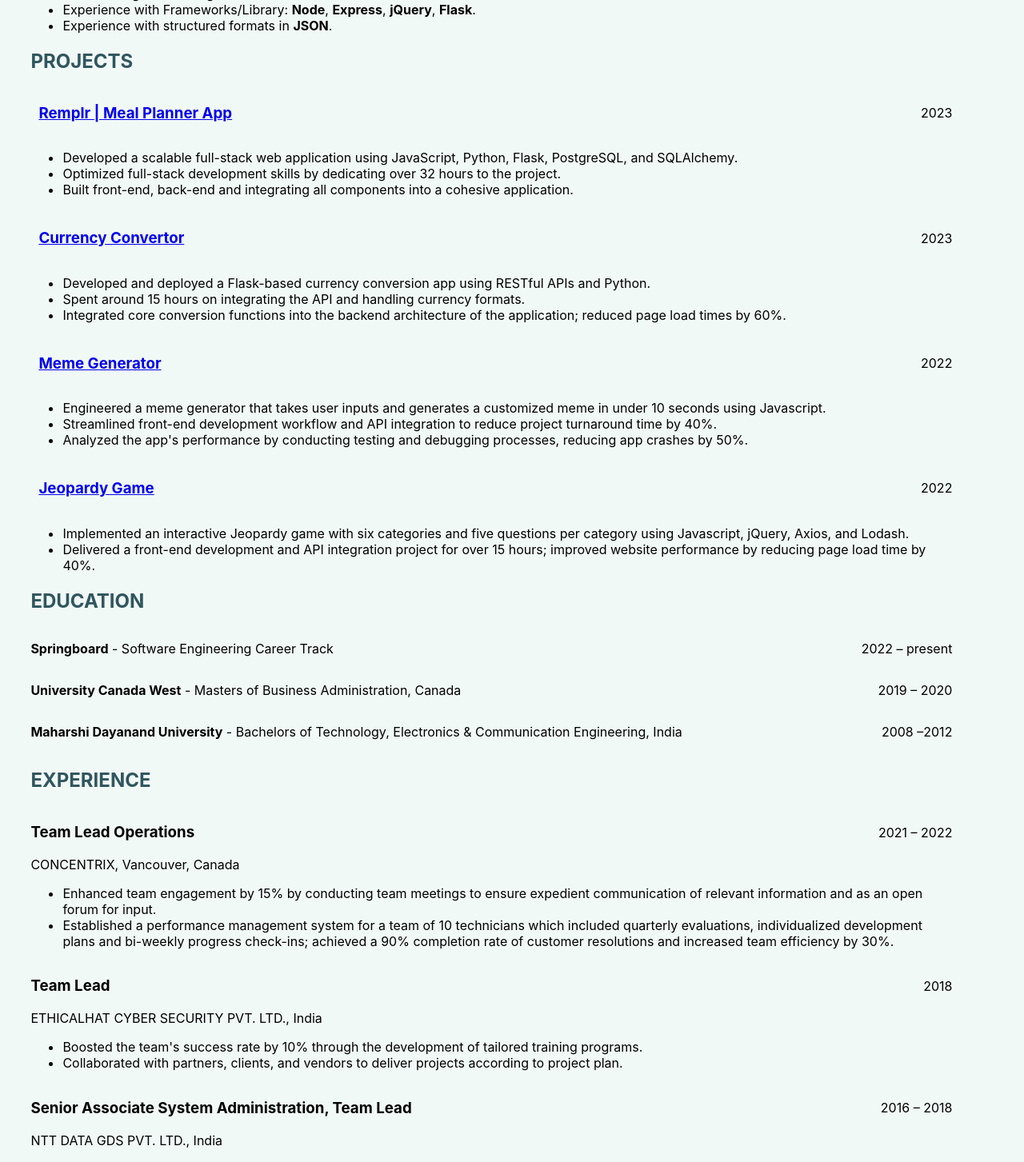
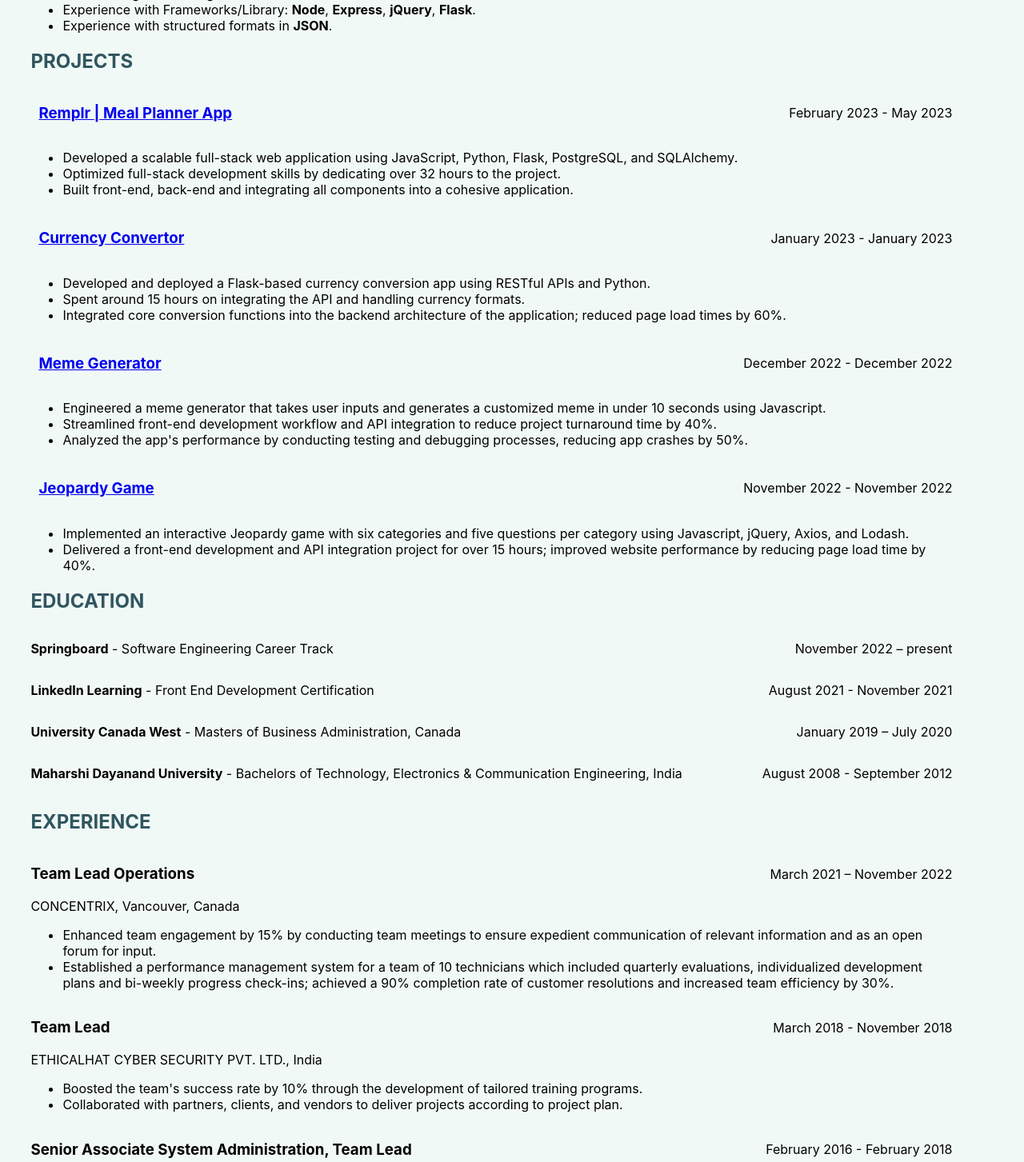
Before and after one commit to himanshuk-dev/Himanshu-resume, a React (Create React App) app: page / in a window 1280 px wide. Shown: the part 360-1813 px from the top of the page at 80% size. Built offline with nearby package versions, Linux system fonts and the light colour scheme.

Commit message:
adding Linkedin certification

```diff
--- a/package.json
+++ b/package.json
@@ -1,5 +1,5 @@
 {
-  "name": "resume",
+  "name": "himanshu-resume-new",
   "version": "0.1.0",
   "private": true,
   "dependencies": {
--- a/public/index.html
+++ b/public/index.html
@@ -24,7 +24,7 @@
       work correctly both with client-side routing and a non-root public URL.
       Learn how to configure a non-root public URL by running `npm run build`.
     -->
-    <title>Resume - Himanshu Kumar</title>
+    <title>Himanshu Resume</title>
   </head>
   <body>
     <noscript>You need to enable JavaScript to run this app.</noscript>
--- a/src/EducationData.js
+++ b/src/EducationData.js
@@ -2,18 +2,23 @@ const EducationData = [
   {
     institution: "Springboard",
     program: "Software Engineering Career Track",
-    year: "2022 – present",
+    year: "November 2022 – present",
+  },
+  {
+    institution: "LinkedIn Learning",
+    program: "Front End Development Certification",
+    year: "August 2021 - November 2021",
   },
   {
     institution: "University Canada West",
     program: "Masters of Business Administration, Canada",
-    year: "2019 – 2020",
+    year: "January 2019 – July 2020",
   },
   {
     institution: "Maharshi Dayanand University",
     program:
       "Bachelors of Technology, Electronics & Communication Engineering, India",
-    year: "2008 –2012",
+    year: "August 2008 - September 2012",
   },
 ];
 
--- a/src/ExperienceData.js
+++ b/src/ExperienceData.js
@@ -2,7 +2,7 @@
 const ExperienceData = [
   {
     role: "Team Lead Operations",
-    year: "2021 – 2022",
+    year: "March 2021 – November 2022",
     company: "CONCENTRIX",
     location: "Vancouver, Canada",
     descriptions: [
@@ -12,7 +12,7 @@ const ExperienceData = [
   },
   {
     role: "Team Lead",
-    year: "2018",
+    year: "March 2018 - November 2018",
     company: "ETHICALHAT CYBER SECURITY PVT. LTD.",
     location: "India",
     descriptions: [
@@ -22,7 +22,7 @@ const ExperienceData = [
   },
   {
     role: "Senior Associate System Administration, Team Lead",
-    year: "2016 – 2018",
+    year: "February 2016 - February 2018",
     company: "NTT DATA GDS PVT. LTD.",
     location: "India",
     descriptions: [
@@ -32,7 +32,7 @@ const ExperienceData = [
   },
   {
     role: "Process Associate",
-    year: "2014 – 2016",
+    year: "June 2014 – February 2016",
     company: "GENPACT LLC.",
     location: "India",
     descriptions: [
@@ -42,7 +42,7 @@ const ExperienceData = [
   },
   {
     role: "Associate System Engineer",
-    year: "2013 – 2014",
+    year: "January 2013 – May 2014",
     company: "PROVAL TECHNOLOGIES PVT. LTD.",
     location: "India",
     descriptions: [
--- a/src/ProjectData.js
+++ b/src/ProjectData.js
@@ -2,7 +2,7 @@
 const ProjectData = [
   {
     title: "Remplr | Meal Planner App",
-    year: "2023",
+    year: "February 2023 - May 2023",
     url: "https://remplr.com/",
     descriptions: [
       "Developed a scalable full-stack web application using JavaScript, Python, Flask, PostgreSQL, and SQLAlchemy.",
@@ -12,7 +12,7 @@ const ProjectData = [
   },
   {
     title: "Currency Convertor",
-    year: "2023",
+    year: "January 2023 - January 2023",
     url: "https://currencyexchange.herokuapp.com/",
     descriptions: [
       "Developed and deployed a Flask-based currency conversion app using RESTful APIs and Python.",
@@ -22,7 +22,7 @@ const ProjectData = [
   },
   {
     title: "Meme Generator",
-    year: "2022",
+    year: "December 2022 - December 2022",
     url: "https://meme-generator1.surge.sh/",
     descriptions: [
       "Engineered a meme generator that takes user inputs and generates a customized meme in under 10 seconds using Javascript.",
@@ -32,7 +32,7 @@ const ProjectData = [
   },
   {
     title: "Jeopardy Game",
-    year: "2022",
+    year: "November 2022 - November 2022",
     url: "https://jeopardy-game1.surge.sh/",
     descriptions: [
       "Implemented an interactive Jeopardy game with six categories and five questions per category using Javascript, jQuery, Axios, and Lodash.",
```
Also changed, not shown: 2 other files (tests, documents, lock files or other folders).
